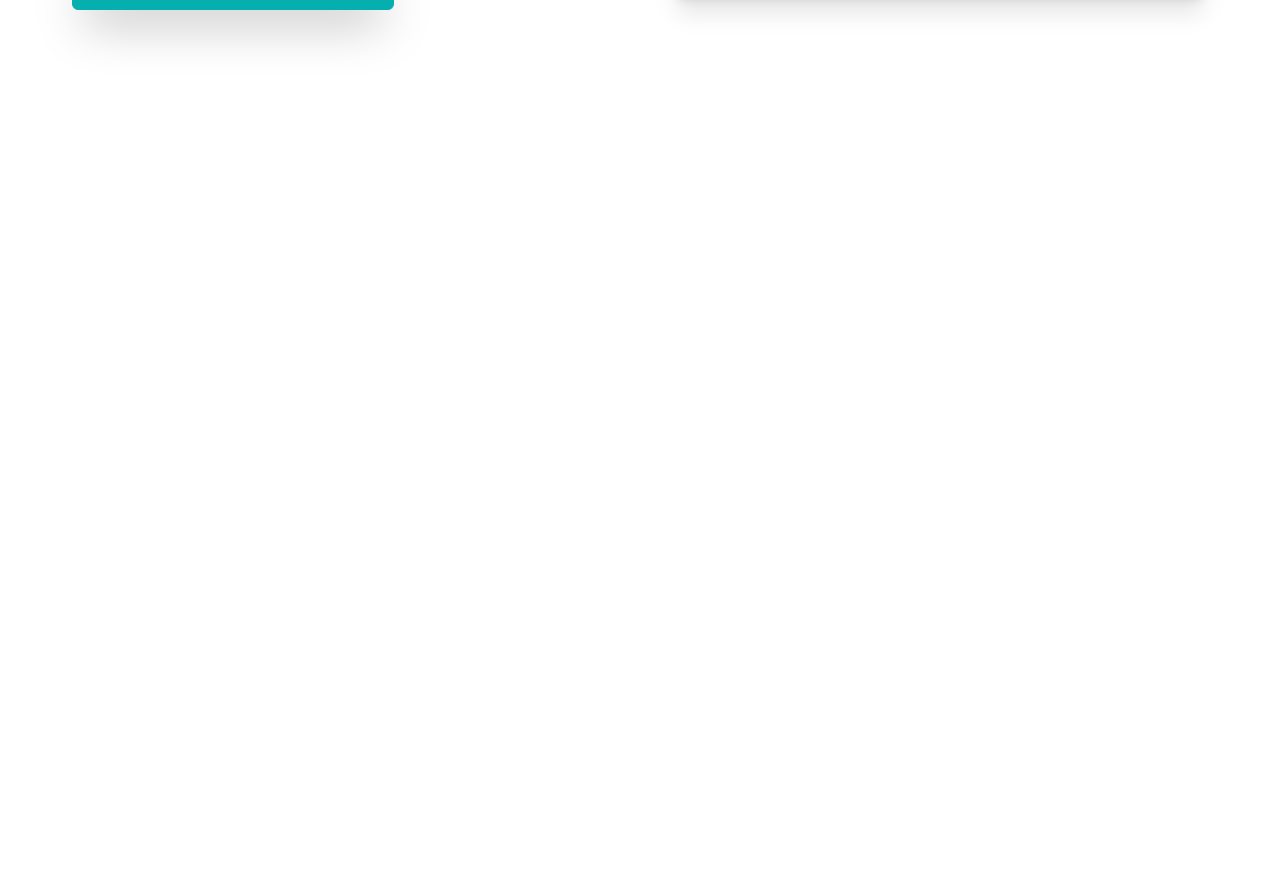
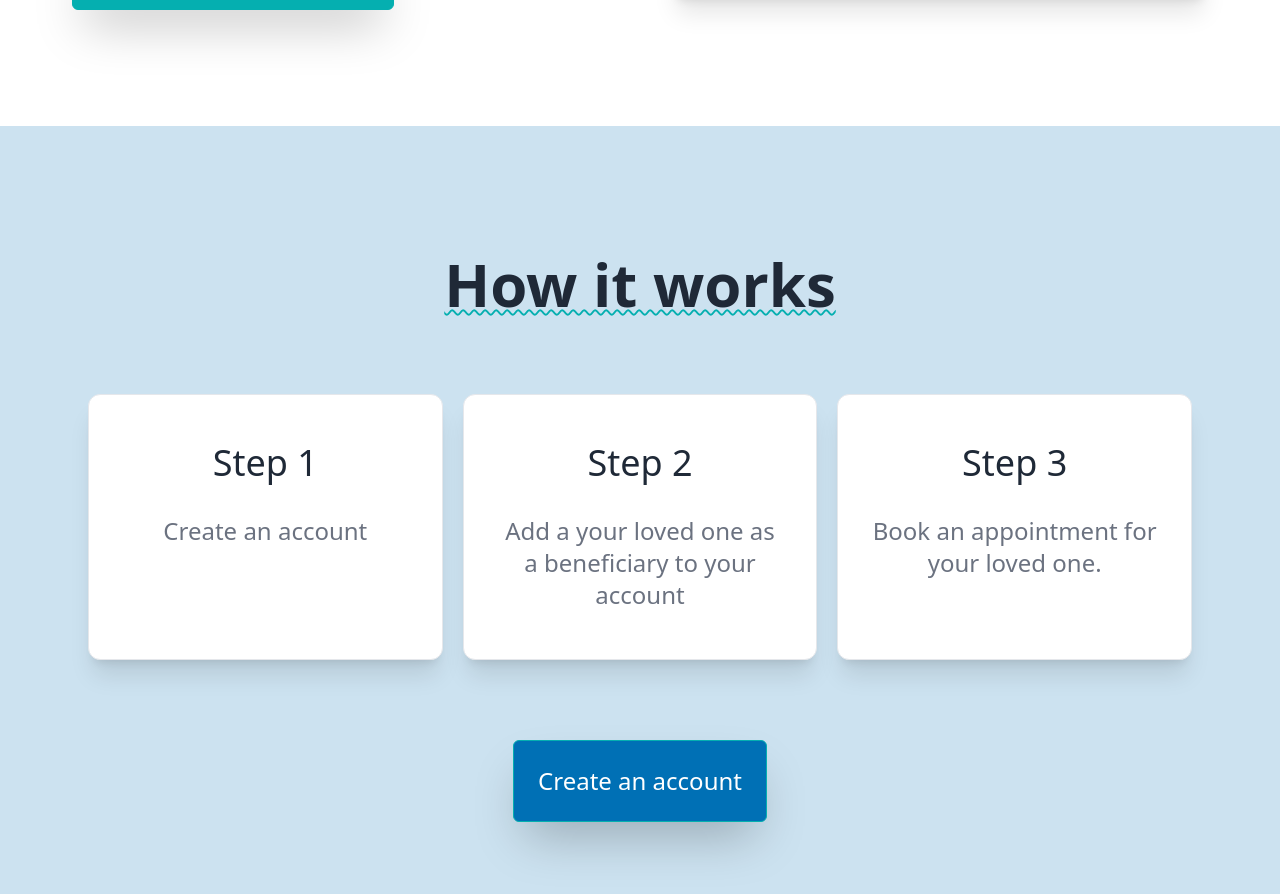
Before and after one commit to ihsidna/ihs-frontend, a React (Create React App) app: page / in a window 1280 px wide. Shown: the part 500-1394 px from the top of the page. Before the commit the page ends 800 px from the top, so only its background shows below. Built offline with nearby package versions, Linux system fonts and the light colour scheme.

Commit message:
How it works section

```diff
--- a/src/App.js
+++ b/src/App.js
@@ -1,11 +1,13 @@
 import Navbar from "./components/Navbar";
 import Hero from "./components/Hero";
+import HowItWorks from "./components/HowItWorks";
 
 function App() {
   return (
     <>
       <Navbar />
       <Hero />
+      <HowItWorks />
     </>
   );
 }
--- /dev/null
+++ b/src/components/HowItWorks.jsx
@@ -0,0 +1,40 @@
+import React from 'react';
+
+const HowItWorks = () => {
+	return (
+		<div className="bg-gray-50 w-full md:py-32 py-20 md:px-20 px-10 bg-ihs-blue-shade-100">
+			<div className="max-w-[1240] mx-auto">
+				<div className="flex justify-center items-center">
+					<h2 className="md:text-6xl text-4xl font-bold pb-10 text-gray-800 underline underline-offset-2 decoration-wavy decoration-ihs-green decoration-2 ">
+						How it works
+					</h2>
+				</div>
+				<div className="grid md:grid-cols-3 md:gap-5 gap-5 px-2 text-center my-10">
+
+					<div className="border md:py-8 py-6 md:px-8 px-4 rounded-xl shadow-xl bg-white">
+						<p className="text-4xl text-gray-800 py-4 ">Step 1</p>
+						<p className="text-gray-500 text-2xl py-4">Create an account</p>
+					</div>
+
+					<div className="border md:py-8 py-6 md:px-8 px-4 rounded-xl shadow-xl bg-white">
+						<p className="text-4xl text-gray-800 py-4">Step 2</p>
+						<p className="text-gray-500 text-2xl py-4">Add a your loved one as a beneficiary to your account</p>
+					</div>
+
+					<div className="border md:py-8 py-6 md:px-8 px-4 rounded-xl shadow-xl bg-white">
+						<p className="text-4xl text-gray-800 py-4">Step 3</p>
+						<p className="text-gray-500 text-2xl py-4">Book an appointment for your loved one.</p>
+					</div>
+
+				</div>
+
+			</div>
+
+			<div className="flex justify-center md:py-10 py-6">
+				<button className="bg-ihs-blue md:py-6 py-4  md:px-6 px-4 md:text-2xl text-xl md:hover:bg-transparent md:hover:text-ihs-blue md:hover:border-ihs-blue md:hover:font-bold hover:bg-transparent hover:text-ihs-blue hover:border-ihs-blue hover:font-bold shadow-2xl">Create an account</button>
+			</div>
+		</div>
+	);
+};
+
+export default HowItWorks;
--- a/tailwind.config.js
+++ b/tailwind.config.js
@@ -24,6 +24,7 @@ module.exports = {
      colors:{
        'ihs-green': "#05afb0",
        'ihs-green-shade': {
+          50: "#e6f7f7",
           100: "#cdefef",
           200: "#b4e7e7",
           300: "#9bdfdf",
@@ -34,6 +35,17 @@ module.exports = {
           800: "#1eb7b8",
        },
        'ihs-blue': "#0070b5",
+       'ihs-blue-shade': {
+         50: "#e6f1f8",
+         100: "#cce2f0",
+         200: "#b3d4e9",
+         300: "#99c6e1",
+         400: "#80b8da",
+         500: "#66a9d3",
+         600: "#4d9bcb",
+         700: "#338dc4",
+         800: "#1a7ebc",
+       },
      }
     },
   },
```
